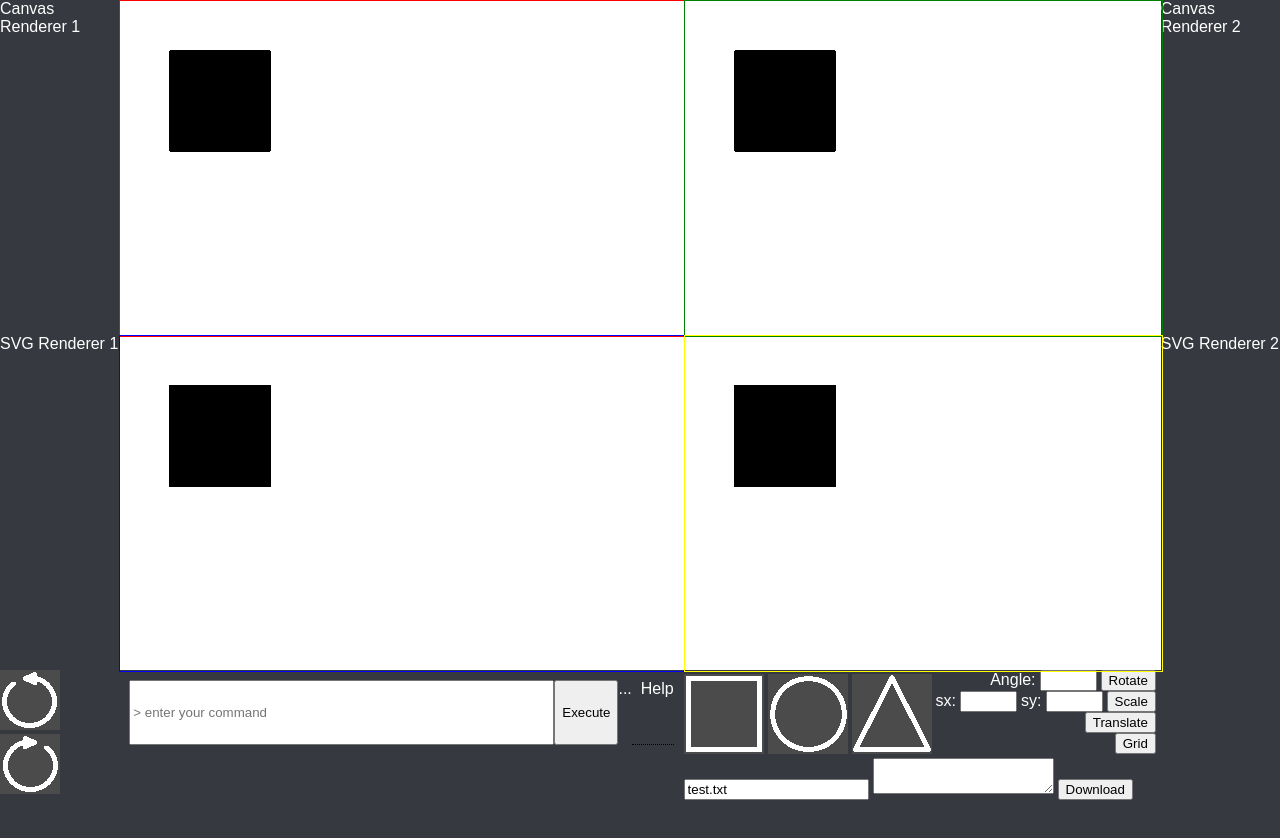
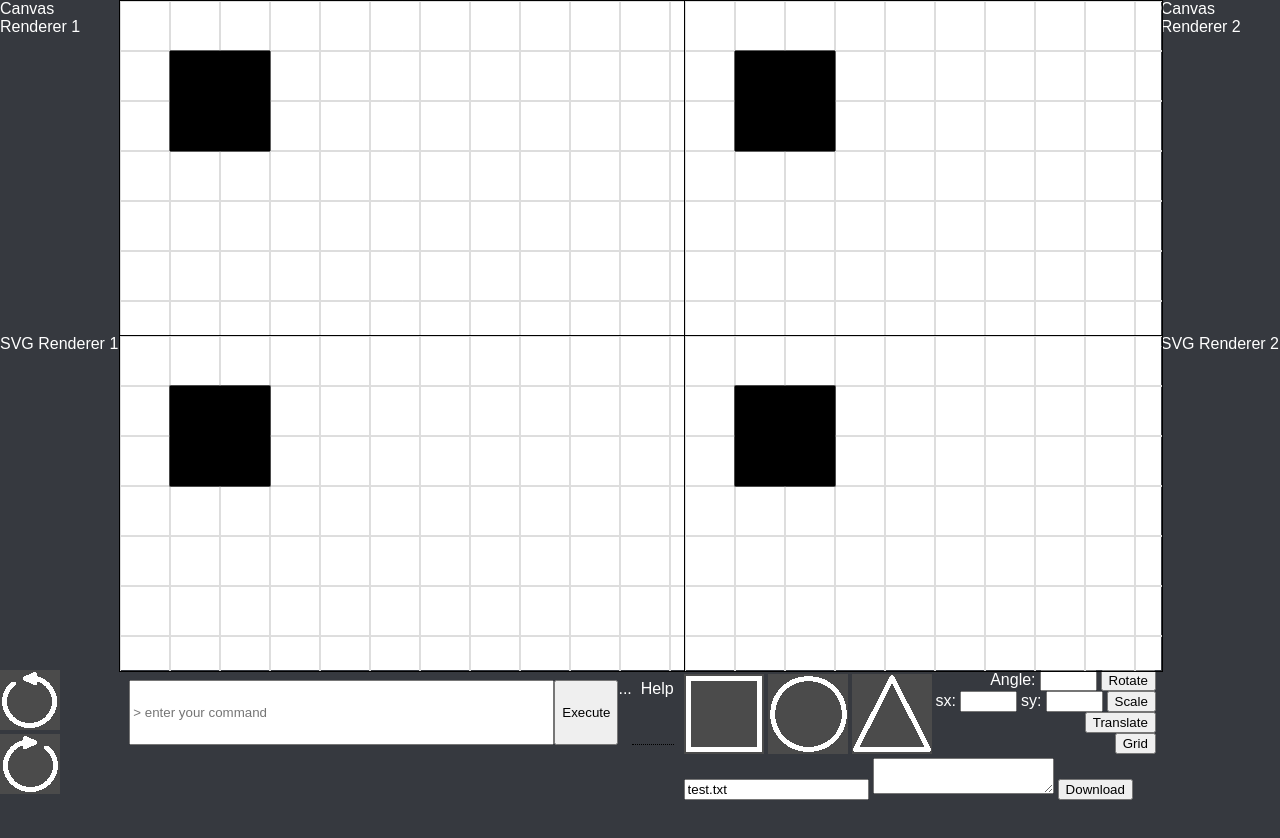
Before and after one commit to tiagolascasas/FEUP-ASSO, a website: page index.html in a window 1280 px wide. Shown: the top 838 px of the page. Drawn offline with Linux system fonts and the light colour scheme; files whose address does not match are found by name.

Commit message:
Renderers with grid

```diff
--- a/docs/index.html
+++ b/docs/index.html
@@ -93,10 +93,10 @@ redo                                   redoes the last undo command
             </div>
             <div class="C2" style="background-color:#36393F"></div>
             <div class="C1" style="background-color:#36393F">
-                <input type="image" src="assets/undo.png" />
-                <input type="image" src="assets/redo.png" />
+                <input id="undo" type="image" src="assets/undo.png" />
+                <input id="redo" type="image" src="assets/redo.png" />
             </div>
         </div>
-        <script src="dist/bundle.js"></script>
+        <script src="dist/bundle.js" type="text/javascript"></script>
     </body>
 </html>
--- a/src/controller/click_controller.ts
+++ b/src/controller/click_controller.ts
@@ -37,7 +37,7 @@ export class ActionPressedState implements State {
         if (event instanceof UserEventPoint) {
             if ([Action.ROTATE, Action.SCALE, Action.GRID].includes(this.event.action)) {
                 context.api.execute(this.event.action, this.event.args, [event.point])
-
+                context.currState = new IdleState()
             } else context.currState = new FirstPointClickedState(this.event, event.point)
         } else context.currState = new IdleState()
     }
--- a/src/controller/simpledraw_api.ts
+++ b/src/controller/simpledraw_api.ts
@@ -4,7 +4,7 @@ import { SimpleDrawDocument } from '../model/document'
 import { Action, Point } from '../view/simpledraw_view'
 
 export class SimpleDrawAPI {
-    executers = new Map<Action, ActionExecuter>()
+    readonly executers = new Map<Action, ActionExecuter>()
 
     constructor(public document: SimpleDrawDocument) {
         this.executers.set(Action.CREATE_CIRCLE, new CreateCircleExecuter())
@@ -14,13 +14,13 @@ export class SimpleDrawAPI {
         this.executers.set(Action.ROTATE, new RotateExecuter())
         this.executers.set(Action.SCALE, new ScaleExecuter())
         this.executers.set(Action.GRID, new GridExecuter())
+        this.executers.set(Action.UNDO, new UndoExecuter())
+        this.executers.set(Action.REDO, new RedoExecuter())
     }
 
     execute(action: Action, args: any, points: Array<Point>): boolean {
+        if (args == undefined) args = {}
         console.log(Action[action] + ' with args ' + args + ' and ' + points.length + ' points')
-        if (args == undefined)
-            args = {}
-
         if (this.executers.has(action)) {
             this.executers.get(action).executeAction(this.document, args, points)
             return true
@@ -32,31 +32,36 @@ interface ActionExecuter {
     executeAction(document: SimpleDrawDocument, args: any, points: Array<Point>): void
 }
 
-//args = {radius}, points = [center, point]
+//args = {radius}, points = [center]
+//args = {}, points = [center, point]
 class CreateCircleExecuter implements ActionExecuter {
     executeAction(document: SimpleDrawDocument, args: any, points: Point[]): void {
         const centre = points[0]
-        let radius;
+        let radius
         if (points.length > 1) {
             const point = points[1]
             radius = Math.sqrt(Math.pow(point.x - centre.x, 2) + Math.pow(point.y - centre.y, 2))
-        }
-        else
-            radius = args.radius
+        } else radius = args.radius
         document.createCircle(centre.x, centre.y, radius)
         console.log('create circle')
     }
 }
 
 //args = {}, points = [corner1, corner2]
-class CreateSquareExecuter implements ActionExecuter {
+export class CreateSquareExecuter implements ActionExecuter {
     executeAction(document: SimpleDrawDocument, args: any, points: Point[]): void {
         const dimensions = this.calculateDimensions(points[0], points[1])
-        document.createRectangle(dimensions[0].x, dimensions[0].y, dimensions[1], dimensions[2], '#123123')
+        document.createRectangle(
+            dimensions[0].x,
+            dimensions[0].y,
+            dimensions[1],
+            dimensions[2],
+            '#123123'
+        )
         console.log('create square')
     }
 
-    calculateDimensions(p1: Point, p2: Point): any[] {
+    public calculateDimensions(p1: Point, p2: Point): any[] {
         let topLeftCorner: Point
         let width: Number
         let height: Number
@@ -72,7 +77,7 @@ class CreateSquareExecuter implements ActionExecuter {
             height = p1.y - p2.y
         }
         if (p2.x <= p1.x && p2.y <= p1.y) {
-            topLeftCorner = p2;
+            topLeftCorner = p2
             width = p1.x - p2.x
             height = p1.y - p2.y
         }
@@ -119,3 +124,15 @@ class GridExecuter implements ActionExecuter {
         console.log('grid')
     }
 }
+
+class UndoExecuter implements ActionExecuter {
+    executeAction(document: SimpleDrawDocument, args: any, points: Point[]): void {
+        document.undo()
+    }
+}
+
+class RedoExecuter implements ActionExecuter {
+    executeAction(document: SimpleDrawDocument, args: any, points: Point[]): void {
+        document.redo()
+    }
+}
--- a/src/main.ts
+++ b/src/main.ts
@@ -14,7 +14,7 @@ canvas1.width = divCanvas1.clientWidth
 canvas1.height = divCanvas1.clientHeight
 canvas1.style.zIndex = '8'
 canvas1.style.position = 'absolute'
-canvas1.style.border = '1px solid red'
+canvas1.style.border = '1px solid black'
 divCanvas1.appendChild(canvas1)
 
 const canvas2 = document.createElement('canvas')
@@ -23,7 +23,7 @@ canvas2.width = divCanvas2.clientWidth
 canvas2.height = divCanvas2.clientHeight
 canvas2.style.zIndex = '8'
 canvas2.style.position = 'absolute'
-canvas2.style.border = '1px solid green'
+canvas2.style.border = '1px solid black'
 divCanvas2.appendChild(canvas2)
 
 const svg1 = document.createElementNS('http://www.w3.org/2000/svg', 'svg')
@@ -32,7 +32,7 @@ svg1.setAttribute('width', divSVG1.clientWidth.toString())
 svg1.setAttribute('height', divSVG1.clientHeight.toString())
 svg1.style.zIndex = '8'
 svg1.style.position = 'absolute'
-svg1.style.border = '1px solid blue'
+svg1.style.border = '1px solid black'
 divSVG1.appendChild(svg1)
 
 const svg2 = document.createElementNS('http://www.w3.org/2000/svg', 'svg')
@@ -41,7 +41,7 @@ svg2.setAttribute('width', divSVG2.clientWidth.toString())
 svg2.setAttribute('height', divSVG2.clientHeight.toString())
 svg2.style.zIndex = '8'
 svg2.style.position = 'absolute'
-svg2.style.border = '1px solid yellow'
+svg2.style.border = '1px solid black'
 divSVG2.appendChild(svg2)
 
 //Create view and add renderers
--- a/src/model/document.ts
+++ b/src/model/document.ts
@@ -24,11 +24,11 @@ export class SimpleDrawDocument {
         this.undoManager.redo()
     }
 
-    draw(render: Renderer): void {
+    draw(renderer: Renderer): void {
         // this.objects.forEach(o => o.draw(ctx))
         const objects = this.layersManager.mapObjectsToLayers(this.objects)
         const layers = this.layersManager.getOrderedLayers();
-        render.draw(objects, layers)
+        renderer.render(objects, layers)
     }
 
     add(r: Shape): void {
--- a/src/tests.ts
+++ b/src/tests.ts
@@ -2,9 +2,14 @@ import 'mocha'
 import { expect } from 'chai'
 import { SimpleDrawDocument } from './model/document'
 import { Interpreter } from './controller/interpreter'
-import { SimpleDrawAPI } from './controller/simpledraw_api';
-import { ClickController, IdleState, ActionPressedState, FirstPointClickedState } from './controller/click_controller';
-import { UserEventAction, Action, UserEventPoint, Point } from './view/simpledraw_view';
+import { SimpleDrawAPI, CreateSquareExecuter } from './controller/simpledraw_api'
+import {
+    ClickController,
+    IdleState,
+    ActionPressedState,
+    FirstPointClickedState,
+} from './controller/click_controller'
+import { UserEventAction, Action, UserEventPoint, Point } from './view/simpledraw_view'
 
 describe('Layers', () => {
     it('Layers are added', () => {
@@ -89,9 +94,9 @@ describe('REPL', () => {
 })
 
 describe('GUI input state machine', () => {
-    it ('Goes through the right states on button -> point actions', () => {
+    it('Goes through the right states on button -> point actions', () => {
         const cc = new ClickController(new SimpleDrawAPI(new SimpleDrawDocument()))
-        const event1 = new UserEventAction(Action.CREATE_CIRCLE)
+        const event1 = new UserEventAction(Action.ROTATE)
         const event2 = new UserEventPoint(new Point(100, 100))
 
         expect(cc.currState.constructor.name).to.equal(IdleState.name)
@@ -101,7 +106,7 @@ describe('GUI input state machine', () => {
         expect(cc.currState.constructor.name).to.equal(IdleState.name)
     })
 
-    it ('Goes through the right states on button -> point -> point actions', () => {
+    it('Goes through the right states on button -> point -> point actions', () => {
         const cc = new ClickController(new SimpleDrawAPI(new SimpleDrawDocument()))
         const event1 = new UserEventAction(Action.TRANSLATE)
         const event2 = new UserEventPoint(new Point(100, 100))
@@ -116,7 +121,7 @@ describe('GUI input state machine', () => {
         expect(cc.currState.constructor.name).to.equal(IdleState.name)
     })
 
-    it ('Resets to the Idle state when an invalid input sequence is done', () => {
+    it('Resets to the Idle state when an invalid input sequence is done', () => {
         const cc = new ClickController(new SimpleDrawAPI(new SimpleDrawDocument()))
         const event1 = new UserEventAction(Action.TRANSLATE)
         const event2 = new UserEventAction(Action.TRANSLATE)
@@ -128,3 +133,33 @@ describe('GUI input state machine', () => {
         expect(cc.currState.constructor.name).to.equal(IdleState.name)
     })
 })
+
+describe('Dimensions calculus', () => {
+    it('Rectangle dimensions are calculated correctly given any two points', () => {
+        const exe = new CreateSquareExecuter()
+
+        let d = exe.calculateDimensions(new Point(100, 100), new Point(200, 200))
+        expect(d[0].x).to.equal(100)
+        expect(d[0].y).to.equal(100)
+        expect(d[1]).to.equal(100)
+        expect(d[2]).to.equal(100)
+
+        d = exe.calculateDimensions(new Point(20, 30), new Point(10, 10))
+        expect(d[0].x).to.equal(10)
+        expect(d[0].y).to.equal(10)
+        expect(d[1]).to.equal(10)
+        expect(d[2]).to.equal(20)
+
+        d = exe.calculateDimensions(new Point(40, 200), new Point(50, 70))
+        expect(d[0].x).to.equal(40)
+        expect(d[0].y).to.equal(70)
+        expect(d[1]).to.equal(10)
+        expect(d[2]).to.equal(130)
+
+        d = exe.calculateDimensions(new Point(50, 70), new Point(40, 200))
+        expect(d[0].x).to.equal(40)
+        expect(d[0].y).to.equal(70)
+        expect(d[1]).to.equal(10)
+        expect(d[2]).to.equal(130)
+    })
+})
--- a/src/view/renderer.ts
+++ b/src/view/renderer.ts
@@ -3,10 +3,16 @@ import { Point, NullPoint } from './simpledraw_view'
 
 export abstract class Renderer {
     element: HTMLElement
+    readonly GRID_STEP = 50
 
     constructor(private elementID: string) {}
 
-    abstract draw(objs: Map<String, Array<Shape>>, layers: Array<String>, event?: MouseEvent): void
+    render(objs: Map<String, Array<Shape>>, layers: Array<String>): void {
+        this.drawGrid()
+        this.drawObjects(objs, layers)
+    }
+
+    abstract drawObjects(objs: Map<String, Array<Shape>>, layers: Array<String>, event?: MouseEvent): void
 
     mapToRenderer(point: Point): Point {
         const dimensions = this.element.getBoundingClientRect()
@@ -19,6 +25,25 @@ export abstract class Renderer {
             return new NullPoint()
         return new Point(point.x - x, point.y - y)
     }
+
+    getDimensions(): number[] {
+        const width = this.element.getBoundingClientRect().width
+        const height = this.element.getBoundingClientRect().height
+        return [width, height]
+    }
+
+    drawGrid(): void {
+        const width = this.getDimensions()[0]
+        const height = this.getDimensions()[1]
+
+        for (let i = 0; i < width; i += this.GRID_STEP)
+            this.drawLine(i, 0, i, height)
+
+        for (let i = 0; i < height; i += this.GRID_STEP)
+            this.drawLine(0, i, width, i)
+    }
+
+    abstract drawLine(x1: number, y1: number, x2: number, y2: number): void
 }
 
 export class SVGRenderer extends Renderer {
@@ -29,7 +54,7 @@ export class SVGRenderer extends Renderer {
         this.element = <HTMLElement>document.getElementById(elementID)
     }
 
-    draw(objs: Map<String, Array<Shape>>, layers: Array<String>): void {
+    drawObjects(objs: Map<String, Array<Shape>>, layers: Array<String>): void {
         for (const layer of layers) {
             for (const shape of objs.get(layer)) {
                 if (shape instanceof Rectangle) {
@@ -64,6 +89,16 @@ export class SVGRenderer extends Renderer {
             }
         }
     }
+
+    drawLine(x1: number, y1: number, x2: number, y2: number) {
+        let newLine = document.createElementNS('http://www.w3.org/2000/svg','line');
+        newLine.setAttribute('x1', x1.toString());
+        newLine.setAttribute('y1', y1.toString());
+        newLine.setAttribute('x2', x2.toString());
+        newLine.setAttribute('y2', y2.toString());
+        newLine.setAttribute("stroke", "#DDDDDD")
+        this.element.appendChild(newLine)
+    }
 }
 
 export class CanvasRenderer extends Renderer {
@@ -76,9 +111,6 @@ export class CanvasRenderer extends Renderer {
         this.element = <HTMLCanvasElement>document.getElementById(elementID)
         let canvas = <HTMLCanvasElement>this.element
         this.ctx = canvas.getContext('2d')
-        this.element.onclick = (ev: MouseEvent) => {
-            this.draw(this.objs, this.layers, ev)
-        }
     }
 
     IsInPath(event: MouseEvent) {
@@ -90,9 +122,11 @@ export class CanvasRenderer extends Renderer {
         return this.ctx.isPointInPath(x, y)
     }
 
-    draw(objs: Map<String, Array<Shape>>, layers: Array<String>, event?: MouseEvent): void {
+    drawObjects(objs: Map<String, Array<Shape>>, layers: Array<String>, event?: MouseEvent): void {
         this.objs = objs
         this.layers = layers
+
+        this.drawGrid()
 
         for (const layer of layers) {
             for (const shape of objs.get(layer)) {
@@ -141,4 +175,20 @@ export class CanvasRenderer extends Renderer {
             }
         }
     }
+
+    drawLine(x1: number, y1: number, x2: number, y2: number): void {
+        const defaultWidth = this.ctx.lineWidth
+        const defaultColor = this.ctx.strokeStyle
+
+        this.ctx.lineWidth = 1
+        this.ctx.strokeStyle = "#DDDDDD"
+
+        this.ctx.beginPath();
+        this.ctx.moveTo(x1, y1);
+        this.ctx.lineTo(x2, y2);
+        this.ctx.stroke();
+
+        this.ctx.lineWidth = defaultWidth
+        this.ctx.strokeStyle = defaultColor
+    }
 }
--- a/src/view/simpledraw_view.ts
+++ b/src/view/simpledraw_view.ts
@@ -77,6 +77,16 @@ export class SimpleDrawView {
 
             if (!isNaN(sx) && !isNaN(sy))
                 this.click_controller.processEvent(new UserEventAction(Action.SCALE, {"sx": sx, "sy": sy}))
+        })
+
+        document.getElementById("undo").addEventListener("click", (e: Event) => {
+            e.preventDefault()
+            this.click_controller.processEvent(new UserEventAction(Action.UNDO))
+        })
+
+        document.getElementById("redo").addEventListener("click", (e: Event) => {
+            e.preventDefault()
+            this.click_controller.processEvent(new UserEventAction(Action.REDO))
         })
 
         document.getElementById("saveForm").addEventListener("submit", (e: Event)=>{
```
Also changed, not shown: index.html (+3 -3 lines), docs/dist/bundle.js.
